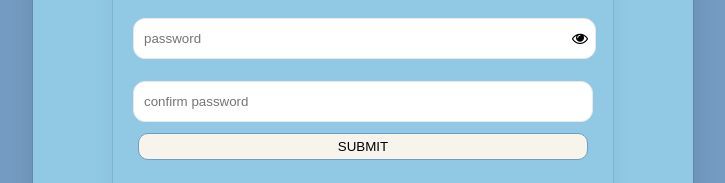
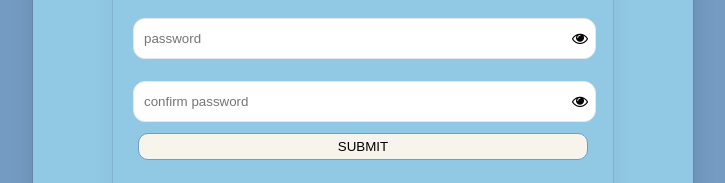
Before and after one commit to ckm-clement/ToDoList, a React (Create React App) app in the folder client/: page / in a window 1280 px wide. Both pictures are taken after a click on the button "Sign Up". Shown: the part 210-393 px from the top of the page, without its empty margins (277-1002 px from the left). Built offline with nearby package versions, Linux system fonts and the light colour scheme.

Commit message:
confirmpassword eye

```diff
--- a/client/src/components/Auth.js
+++ b/client/src/components/Auth.js
@@ -13,6 +13,7 @@ const Auth= () => {
 
   const [user, setUser] = useState(null);
   const[password, setPassword] = useState(null);
+
   const[confirmPassword, setConfirmPassword] = useState(null);
 
   //state variable error, setter function setError initial value of error is null
@@ -20,7 +21,7 @@ const Auth= () => {
 
 
   const [showPassword, setShowPassword] = useState(false);
-
+  const [showcfmPassword, setShowcfmPassword] = useState(false);
     // console.log(cookies);
     // console.log(user,password,confirmPassword);
     //validation function that uses regex to check if password contains at least one lowercase, one uppercase, one digitm, one special character and minimum length of 8 chars
@@ -77,7 +78,13 @@ const Auth= () => {
             onClick={() => setShowPassword(!showPassword)}
           ></i>
             </div >
-            {!isLogIn && <input type="password" placeholder="confirm password" class= "auth-credentials" onChange = {(e) =>setConfirmPassword(e.target.value)}/>}
+            {!isLogIn  && <div className="password-input">
+            {!isLogIn && <input type={showcfmPassword? 'text' :'password'} placeholder="confirm password" value= {confirmPassword} class= "auth-credentials" onChange = {(e) =>setConfirmPassword(e.target.value)}/>}
+            <i
+            className={`fa ${showcfmPassword ? 'fa-eye-slash' : 'fa-eye'}`}
+            onClick={() => setShowcfmPassword(!showcfmPassword)}
+          ></i>
+            </div >}
             <input type="submit" className="create" onClick={(e) => handleSubmit(e,isLogIn ? 'login': 'signup')}/>
             {/* if error state is not null, error message is displayed */}
             {error && <p>{error}</p>}
```
